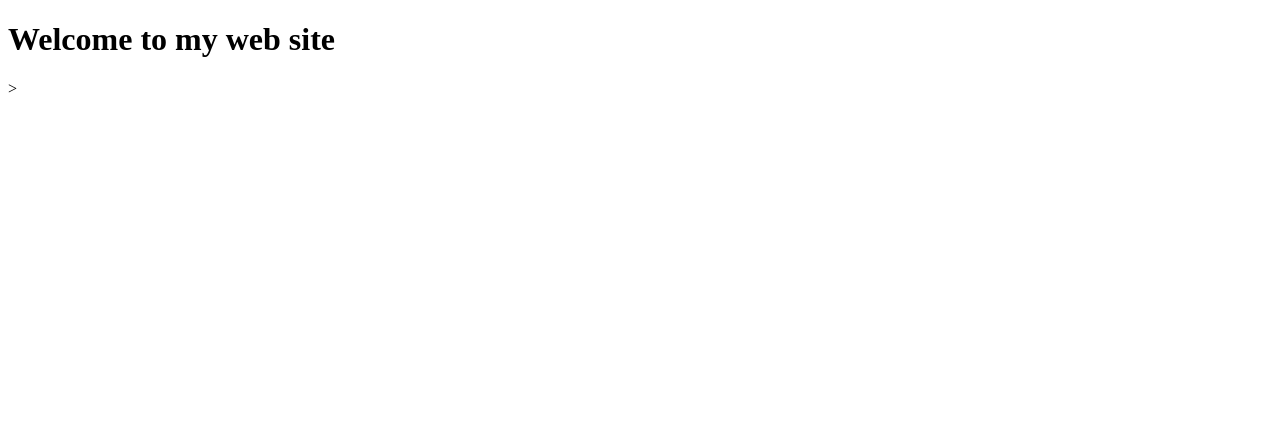
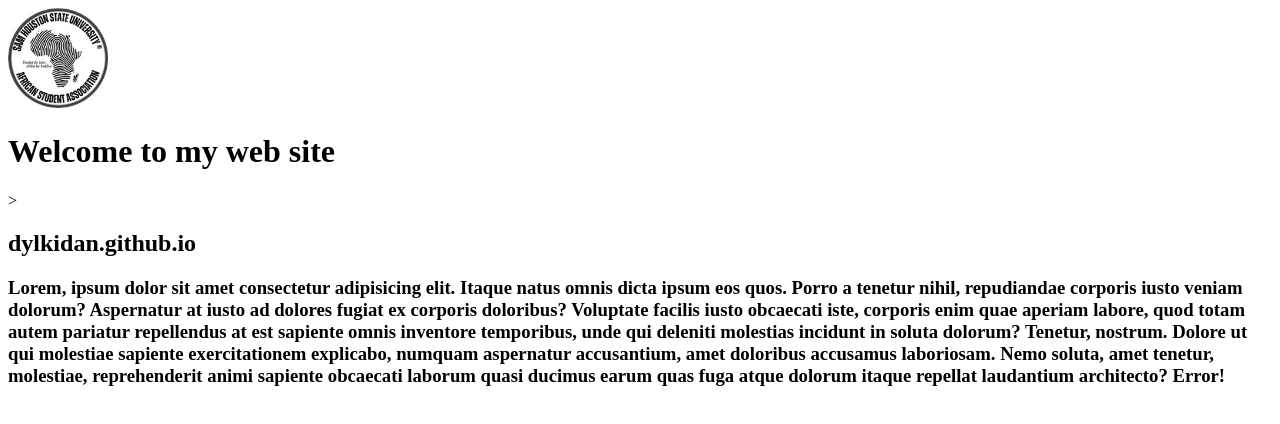
Before and after one commit to dylkidan/dylkidan.github.io, a plain HTML site: page index.html in a window 1280 px wide. Drawn offline with Linux system fonts and the light colour scheme.

Commit message:
add index

```diff
--- a/index.html
+++ b/index.html
@@ -3,10 +3,20 @@
 
 <head>
     <meta charset="utf-8">
-    <title>dylkidan.github.io</title>
+    <meta name="description" content="Dylan Idan personal website at SHSU">
+    <meta name="keywords" content="Idan, Dylan, SHSU, Management Information Systems">
+    <title>Dylan Idan at SHSU</title>
 </head>
 
 <body>
-    <h1>Welcome to my web site</h1>>
+    <header>
+        <img src="images/asa-logo.jpg" alt="asa logo" width="100" height="100">
+    </header>
+    <main>
+        <h1>Welcome to my web site</h1>>
+        <h2>dylkidan.github.io</h2>
+        <h3>Lorem, ipsum dolor sit amet consectetur adipisicing elit. Itaque natus omnis dicta ipsum eos quos. Porro a tenetur nihil, repudiandae corporis iusto veniam dolorum? Aspernatur at iusto ad dolores fugiat ex corporis doloribus? Voluptate facilis iusto obcaecati iste, corporis enim quae aperiam labore, quod totam autem pariatur repellendus at est sapiente omnis inventore temporibus, unde qui deleniti molestias incidunt in soluta dolorum? Tenetur, nostrum. Dolore ut qui molestiae sapiente exercitationem explicabo, numquam aspernatur accusantium, amet doloribus accusamus laboriosam. Nemo soluta, amet tenetur, molestiae, reprehenderit animi sapiente obcaecati laborum quasi ducimus earum quas fuga atque dolorum itaque repellat laudantium architecto? Error!</h3>
+    </main>
+
 </body>
 </html>
```
Also changed, not shown: images/asa-logo.jpg (added).
